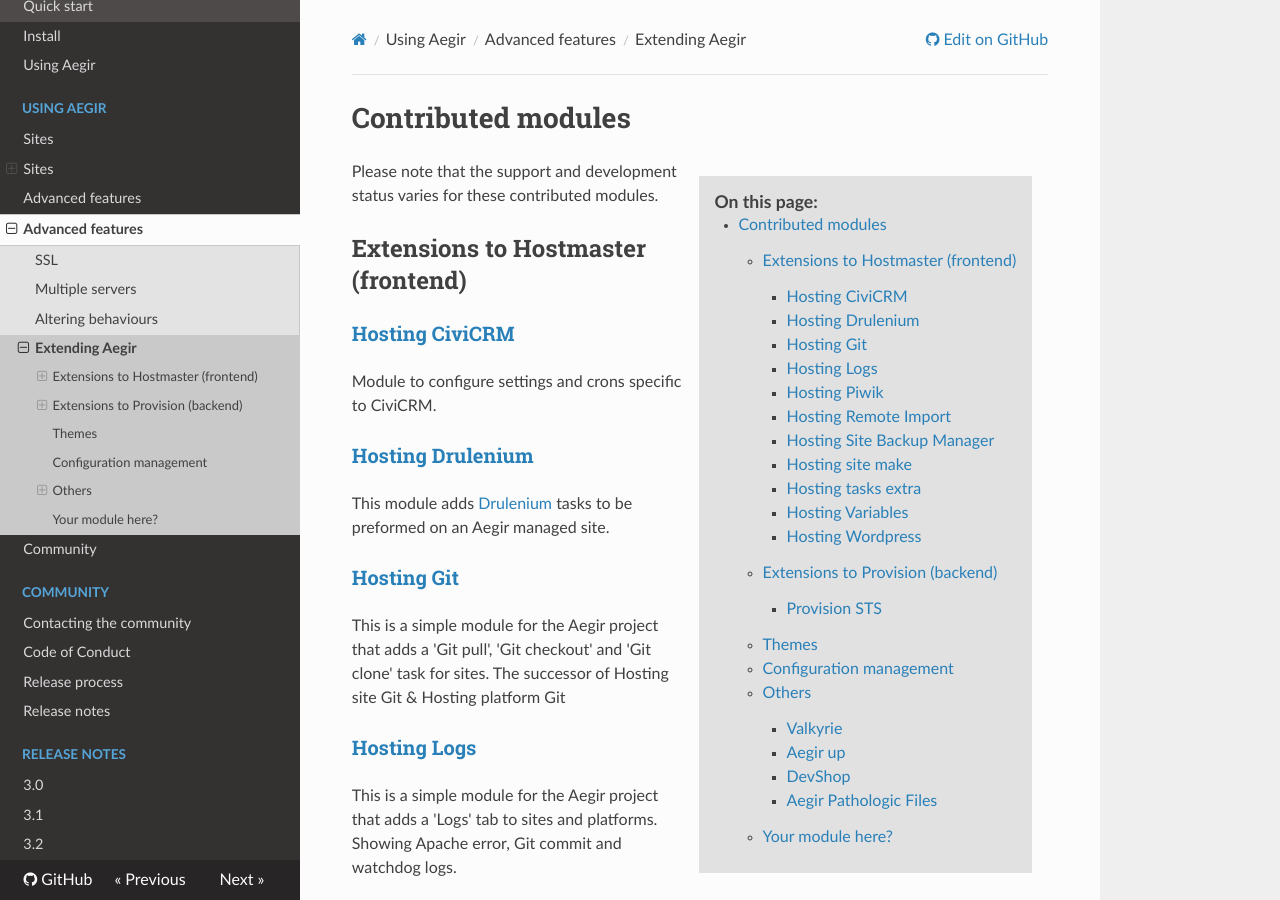
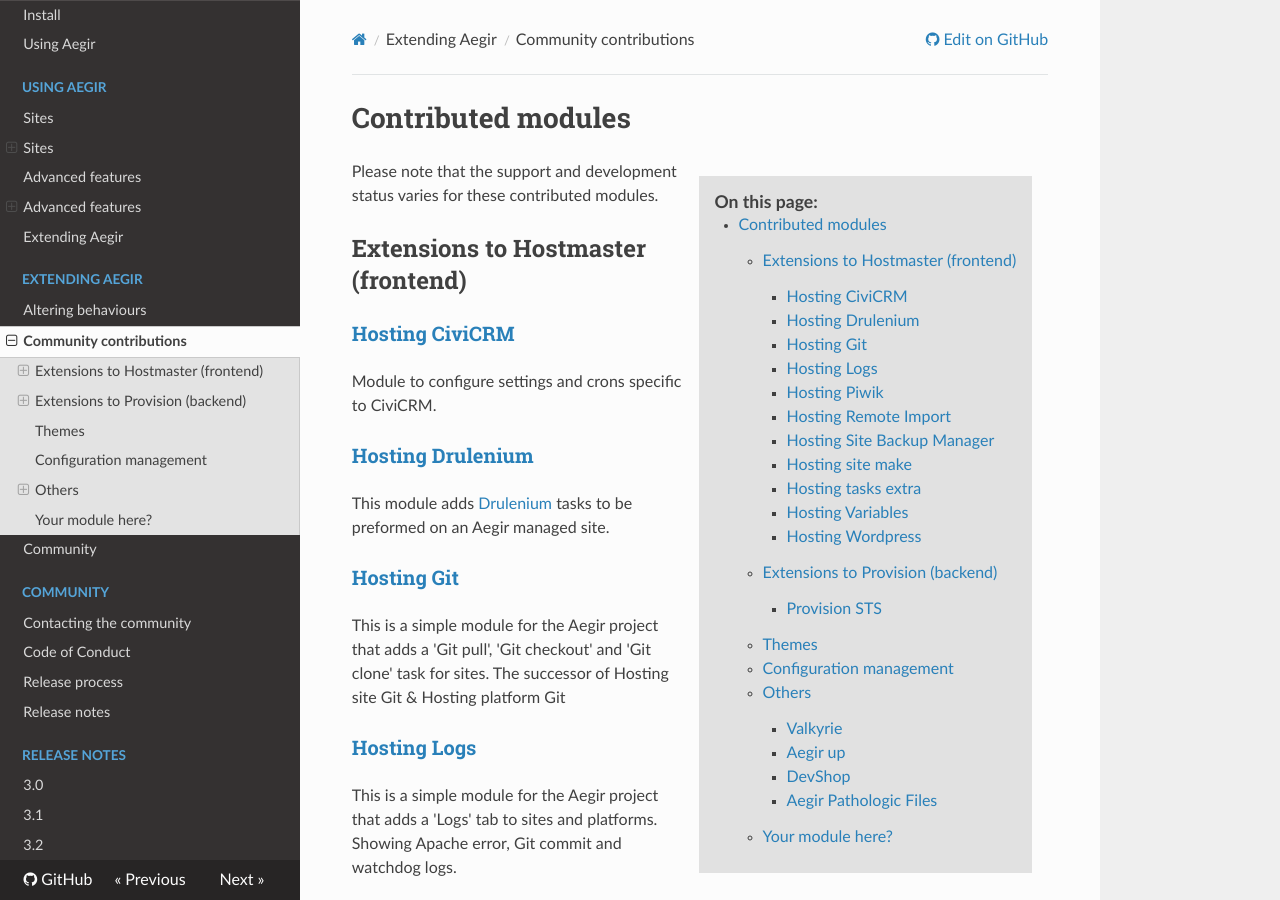
Before and after one commit to aegir-project/documentation, an MkDocs documentation site: the page built from docs/extend/contrib.md, in a window 1280 px wide and 900 px high. Built offline with MkDocs 1.6.1, drawn with Linux system fonts in a browser that asks for light colours; nearby versions of some CDN libraries; old or Windows-style settings are respelled for this version of MkDocs.

Commit message:
Add 'extending' section.

```diff
--- a/mkdocs.yml
+++ b/mkdocs.yml
@@ -27,8 +27,10 @@
   - 'Advanced features':
     - 'SSL': 'usage/advanced/ssl.md'
     - 'Multiple servers': 'usage/advanced/remote-servers.md'
-    - 'Altering behaviours': 'usage/advanced/altering-behaviours.md'
-    - 'Extending Aegir': 'usage/advanced/contrib-modules.md'
+- 'Extending Aegir': 'extend.md'
+- 'Extending Aegir':
+  - 'Altering behaviours': 'extend/altering-behaviours.md'
+  - 'Community contributions': 'extend/contrib.md'
 - 'Community': 'community.md'
 - 'Community':
 #  - 'Contacting the community': 'community/contact.md'
```
Also changed, not shown: docs/extend.md (added), docs/extend/altering-behaviours.md (renamed from docs/usage/advanced/altering-behaviours.md), docs/extend/contrib.md (renamed from docs/usage/advanced/contrib-modules.md).
